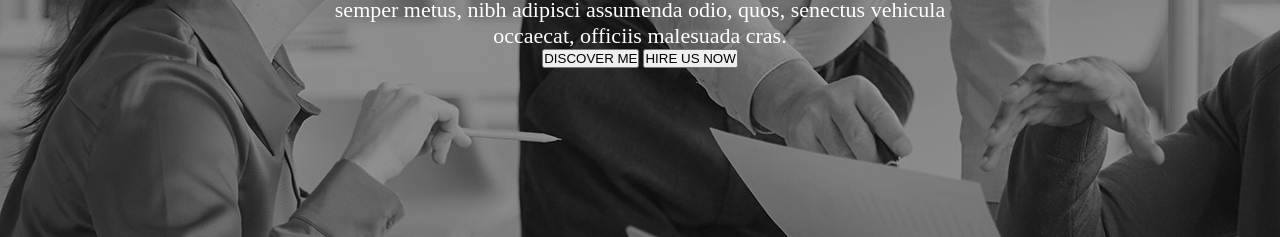
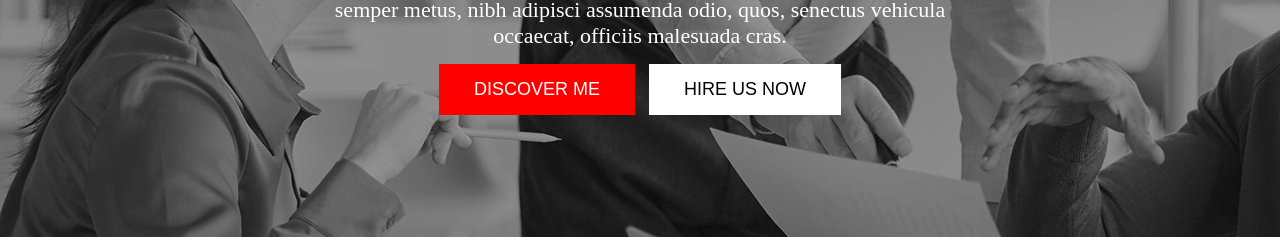
Before and after one commit to foyzan/Agence-website, a plain HTML site: page index.html in a window 1280 px wide. Shown: the part 652-889 px from the top of the page. Drawn offline with Linux system fonts and the light colour scheme.

Commit message:
banner part done

```diff
--- a/index.html
+++ b/index.html
@@ -27,8 +27,8 @@
                     quos, senectus vehicula occaecat, officiis malesuada cras.
                 </p>
                 <div class="btn">
-                    <button>DISCOVER ME</button>
-                    <button>HIRE US NOW</button>
+                    <button style="background-color: red; color: white;">DISCOVER ME</button>
+                    <button style="background-color: white; color: black;">HIRE US NOW</button>
                 </div>
             </div>
         </div>
--- a/style.css
+++ b/style.css
@@ -64,3 +64,15 @@ nav ul li a
 {
     font-size: 22px;
 }
+#banner button
+{
+    border: none;
+    padding: 15px 35px;
+    font-size: 18px;
+    margin: 5px;
+}
+
+#banner .btn
+{
+    margin-top: 10px;
+}
```
